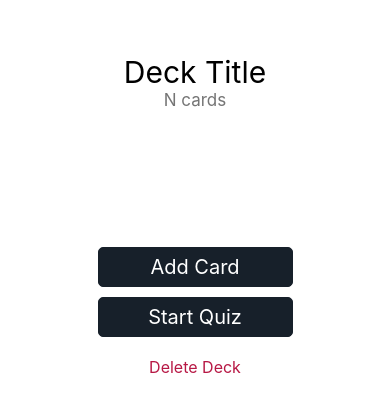
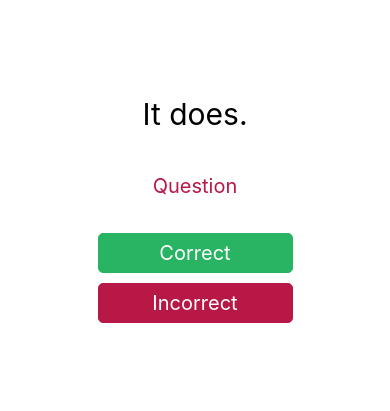
Before and after one commit to Bggoranoff/mobile-flashcards, a React Native app: screen / in a window 390 px wide. Shown: the part 219-630 px from the top of the page. Built offline with nearby package versions, Linux system fonts and the light colour scheme.

Commit message:
Feat: created Question and Answer styled components

```diff
--- a/App.js
+++ b/App.js
@@ -16,7 +16,7 @@ export default function App() {
   return (
     <Provider store={createStore(decks, middleware)}>
       <View style={styles.container}>
-        <DeckDetails />
+        <Answer />
       </View>
     </Provider>
   );
--- a/src/components/Answer.js
+++ b/src/components/Answer.js
@@ -1,16 +1,66 @@
 import React from 'react';
 import { connect } from 'react-redux';
-import { View, Text } from 'react-native';
+import { View, Text, TouchableOpacity, StyleSheet, Dimensions } from 'react-native';
+import { colors } from '../utils/_storage';
 
 class Answer extends React.Component {
 
     render() {
         return (
-            <View>
-                <Text>Answer</Text>
+            <View style={styles.questionDetails}>
+                <View style={styles.center}>
+                    <Text style={[styles.title, styles.center]}>It does.</Text>
+                    <TouchableOpacity>
+                        <Text style={styles.switchText}>Question</Text>
+                    </TouchableOpacity>
+                </View>
+                <View>
+                    <TouchableOpacity style={[styles.button, { backgroundColor: colors.green, borderColor: colors.green}]}>
+                        <Text style={styles.buttonText}>Correct</Text>
+                    </TouchableOpacity>
+                    <TouchableOpacity style={[styles.button, { backgroundColor: colors.red, borderColor: colors.red}]}>
+                        <Text style={styles.buttonText}>Incorrect</Text>
+                    </TouchableOpacity>
+                </View>
             </View>
         )
     }
 }
 
+const styles = StyleSheet.create({
+    buttonText: {
+        color: colors.white,
+        fontSize: 20,
+        textAlign: 'center'
+    },
+    button: {
+        borderWidth: 1,
+        borderRadius: 5,
+        marginTop: 10,
+        padding: 7,
+        width: Math.round(0.5*Dimensions.get('window').width),
+    },
+    switchText: {
+        color: colors.red,
+        fontSize: 20,
+        marginBottom: Math.round(0.03*Dimensions.get('window').height)
+    },
+    questionDetails: {
+        marginTop: 12,
+        flex: 1,
+        padding: 20,
+        backgroundColor: colors.white,
+        justifyContent: 'center',
+        alignItems: 'center'
+    },
+    title: {
+        fontSize: 30,
+        marginBottom: Math.round(0.05*Dimensions.get('window').height)
+    },
+    center: {
+        alignItems: 'center',
+        textAlign: 'center'
+    }
+})
+
 export default connect()(Answer);
--- a/src/components/Question.js
+++ b/src/components/Question.js
@@ -1,16 +1,66 @@
 import React from 'react';
 import { connect } from 'react-redux';
-import { View, Text } from 'react-native';
+import { View, Text, TouchableOpacity, StyleSheet, Dimensions } from 'react-native';
+import { colors } from '../utils/_storage';
 
 class Question extends React.Component {
 
     render() {
         return (
-            <View>
-                <Text>Question</Text>
+            <View style={styles.questionDetails}>
+                <View style={styles.center}>
+                    <Text style={[styles.title, styles.center]}>Does React Native work with Android?</Text>
+                    <TouchableOpacity>
+                        <Text style={styles.switchText}>Answer</Text>
+                    </TouchableOpacity>
+                </View>
+                <View>
+                    <TouchableOpacity style={[styles.button, { backgroundColor: colors.green, borderColor: colors.green}]}>
+                        <Text style={styles.buttonText}>Correct</Text>
+                    </TouchableOpacity>
+                    <TouchableOpacity style={[styles.button, { backgroundColor: colors.red, borderColor: colors.red}]}>
+                        <Text style={styles.buttonText}>Incorrect</Text>
+                    </TouchableOpacity>
+                </View>
             </View>
         )
     }
 }
 
+const styles = StyleSheet.create({
+    buttonText: {
+        color: colors.white,
+        fontSize: 20,
+        textAlign: 'center'
+    },
+    button: {
+        borderWidth: 1,
+        borderRadius: 5,
+        marginTop: 10,
+        padding: 7,
+        width: Math.round(0.5*Dimensions.get('window').width),
+    },
+    switchText: {
+        color: colors.red,
+        fontSize: 20,
+        marginBottom: Math.round(0.03*Dimensions.get('window').height)
+    },
+    questionDetails: {
+        marginTop: 12,
+        flex: 1,
+        padding: 20,
+        backgroundColor: colors.white,
+        justifyContent: 'center',
+        alignItems: 'center'
+    },
+    title: {
+        fontSize: 30,
+        marginBottom: Math.round(0.05*Dimensions.get('window').height)
+    },
+    center: {
+        alignItems: 'center',
+        textAlign: 'center'
+    }
+})
+
 export default connect()(Question);
--- a/src/utils/_storage.js
+++ b/src/utils/_storage.js
@@ -7,7 +7,8 @@ export const colors = {
     blue: '#4e4cb8',
     lightpurple: '#7c53c3',
     pink: '#b93fb3',
-    black: '#17202A'
+    black: '#17202A',
+    green: '#28B463'
 }
 
 export const STORAGE_KEY = 'MobileFlashcards:storage';
```
